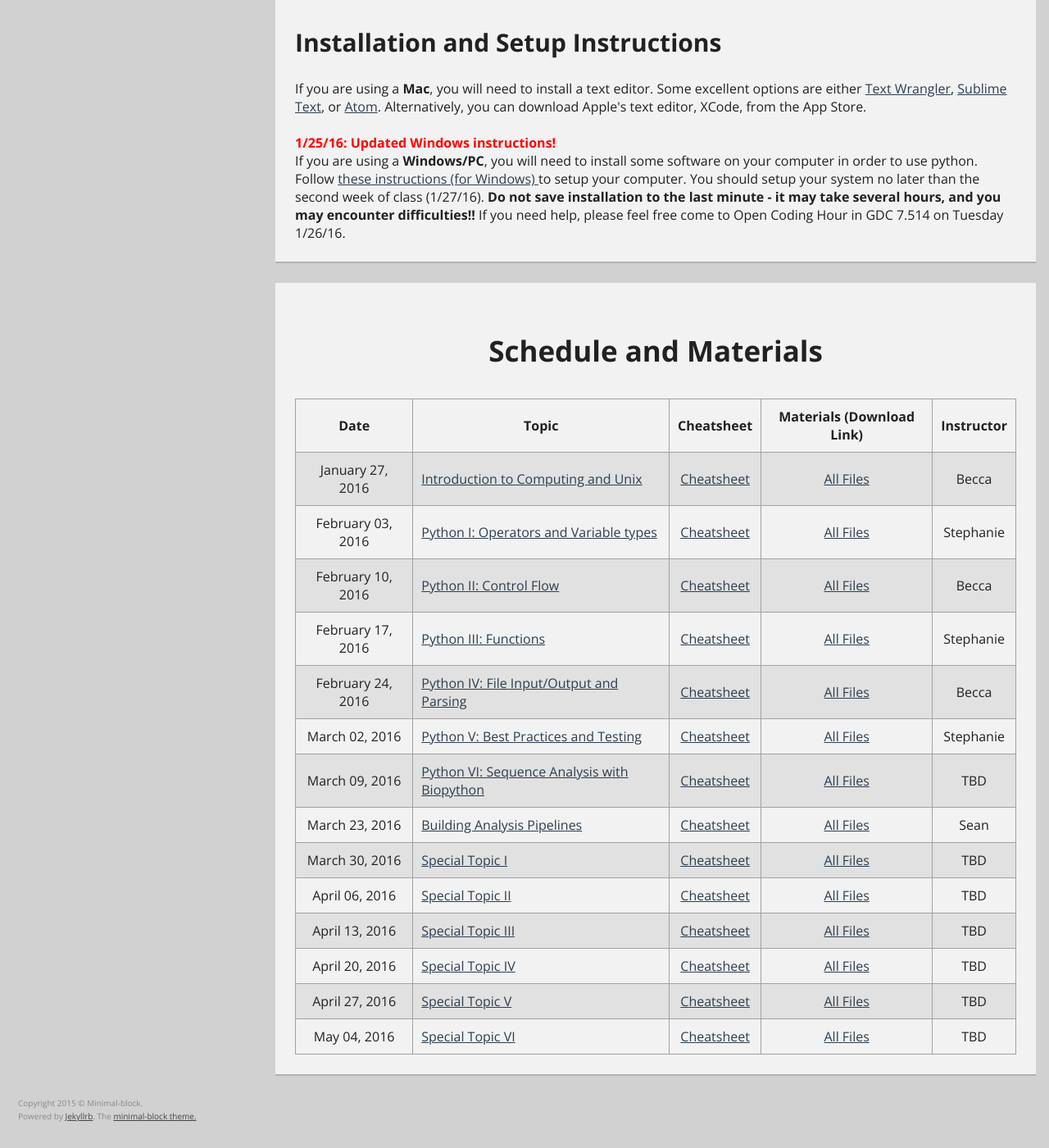
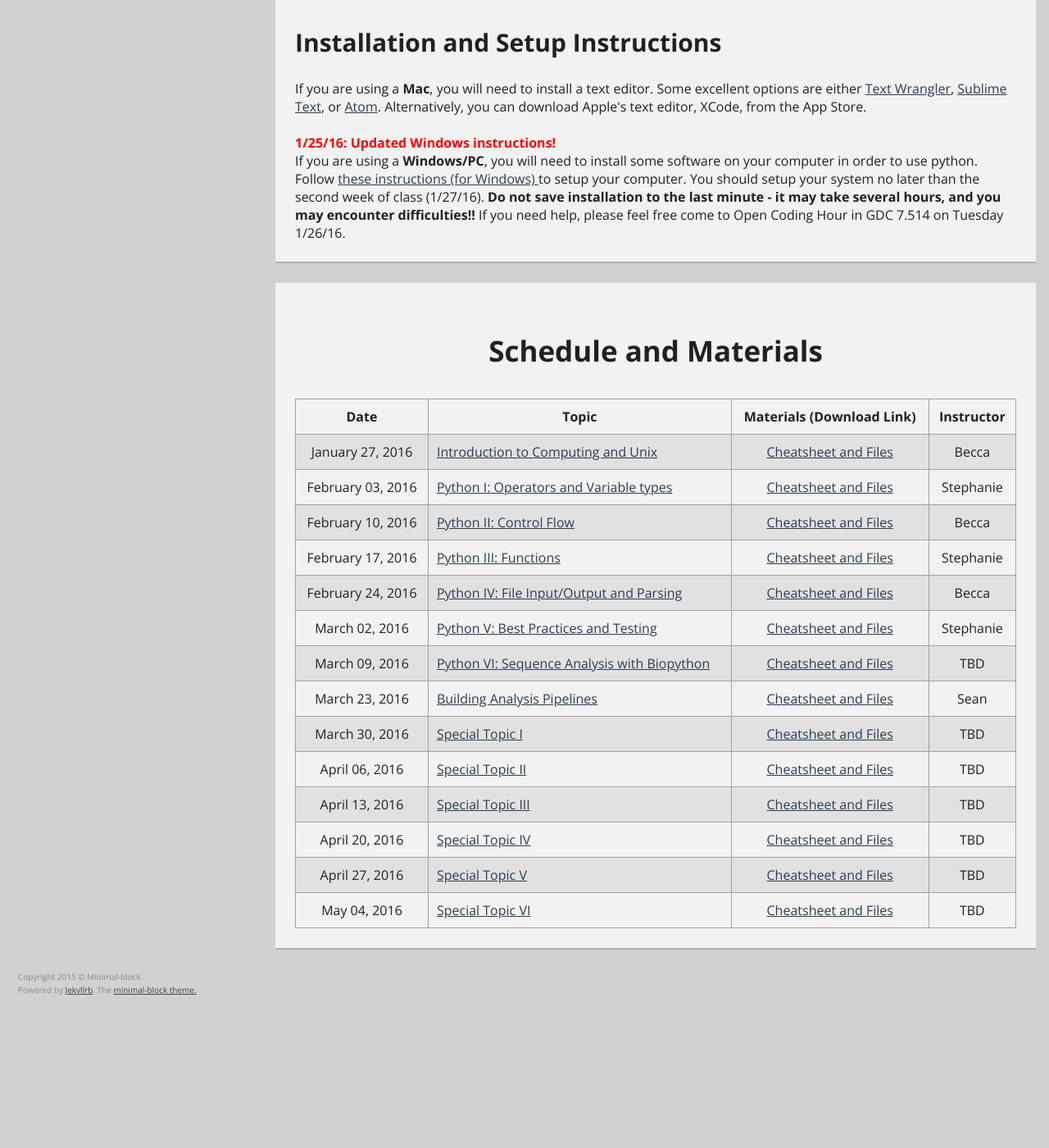
Before and after one commit to CCBBatUT/Biocomputing_Spring2016, a Jekyll site: the page built from index.html, in a window 1280 px wide and 1400 px high, scrolled down 454 px. Shown: the whole window at 82% size. Built offline with Jekyll 4.4.1, drawn with Linux system fonts in a browser that asks for light colours; after the commit the page ends 1700 px from its top, so only the background shows below that.

Commit message:
undoing changes to front page

```diff
--- a/index.html
+++ b/index.html
@@ -32,7 +32,6 @@ layout: default
             <tr>
                 <th>Date</th>
                 <th>Topic</th>
-                <th>Cheatsheet</th>
                 <th>Materials (Download Link)</th>
                 <th>Instructor</th>
             </tr>
@@ -41,8 +40,7 @@ layout: default
              <tr>
                  <td> {{ post.date | date: '%B %d, %Y' }} </t>
                  <td align="left"> <a href="{{ site.baseurl }}{{ post.url }}" title="{{ post.title }}">{{ post.title }}</a> </td>
-                 <td> <a href="{{ post.cheatsheet }}">Cheatsheet</a></td>
-                 <td> <a href="{{ post.materials }}">All Files</a></td>
+                 <td> <a href="{{ post.materials }}">Cheatsheet and Files</a></td>
                  <td> {{ post.instructor }} </td>
               </tr>
 
```
Also changed, not shown: _posts/2016-02-10-python2_controlflow.md (+0 -1 lines).
